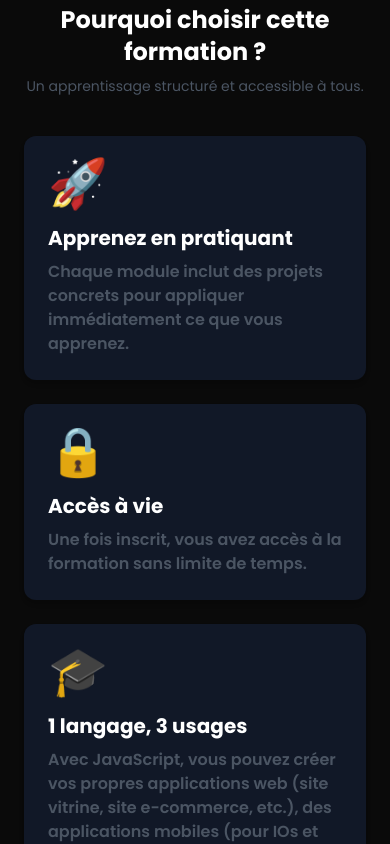
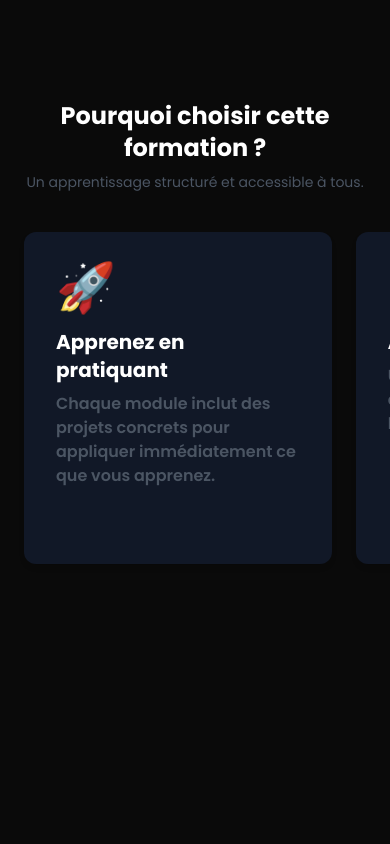
Before and after one commit to ashxjs/codewithashx_landing_page, a Next.js app: page / in a window 390 px wide. Shown: the part 980-1824 px from the top of the page. Built offline with nearby package versions, Linux system fonts and the light colour scheme.

Commit message:
ADD: snap containers for mobiles

```diff
--- a/src/app/globals.css
+++ b/src/app/globals.css
@@ -19,7 +19,14 @@
   }
 }
 
+.snap-container {
+  -ms-overflow-style: none;  /* IE and Edge */
+  scrollbar-width: none;  /* Firefox */
+}
 
+.snap-container::-webkit-scrollbar {
+  display: none;
+}
 
 body {
   color: var(--foreground);
--- a/src/components/Features.tsx
+++ b/src/components/Features.tsx
@@ -32,11 +32,11 @@ export default function Features() {
         Un apprentissage structuré et accessible à tous.
       </p>
 
-      <div className="mt-10 grid grid-cols-1 md:grid-cols-3 gap-6 px-6">
+      <div className="snap-container mt-10 px-6 flex overflow-x-auto snap-x snap-mandatory w-full gap-6 pb-4">
         {features.map((feature, index) => (
           <div
             key={index}
-            className="p-6 bg-gray-900 rounded-xl shadow-md hover:shadow-lg transition"
+            className="p-8 bg-gray-900 rounded-xl shadow-md hover:shadow-lg transition flex-shrink-0 w-[90%] md:w-[calc(33.333%-1rem)] snap-center"
           >
             <div className="text-5xl">{feature.icon}</div>
             <h3 className="mt-4 text-xl font-bold">{feature.title}</h3>
```
